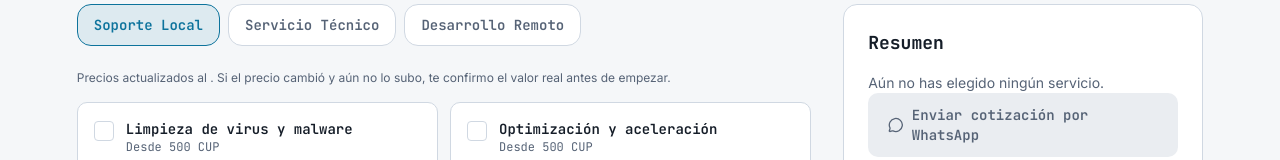
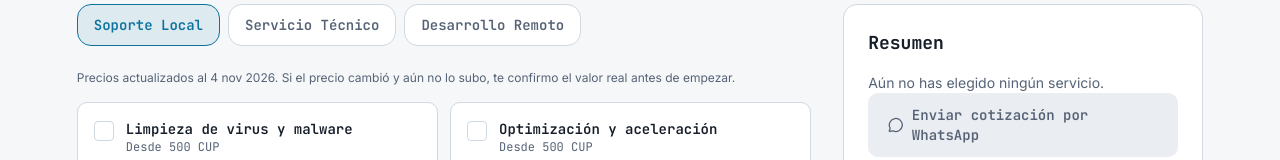
Before and after one commit to Dragoland/bitcriollo, a React (Vite) app: page /cotizador in a window 1280 px wide. Shown: the part 360-520 px from the top of the page. Built offline with nearby package versions, Linux system fonts and the light colour scheme.

Commit message:
Update services.ts

```diff
--- a/src/data/services.ts
+++ b/src/data/services.ts
@@ -10,6 +10,13 @@ import type { LucideIcon } from 'lucide-react'
 
 export type Category = 'local' | 'hardware' | 'dev'
 export type Currency = 'CUP' | 'USD'
+
+/**
+ * Fecha de la última actualización de precios, en formato ISO 8601 (YYYY-MM-DD).
+ * Se muestra en el componente <PricesUpdated /> y en el pie de /servicios.
+ * Actualízala manualmente cada vez que cambies un precio en SERVICES.
+ */
+export const PRICES_UPDATED = '2026-11-04'
 
 export const CATEGORY_ORDER: Category[] = ['local', 'hardware', 'dev']
 
```
